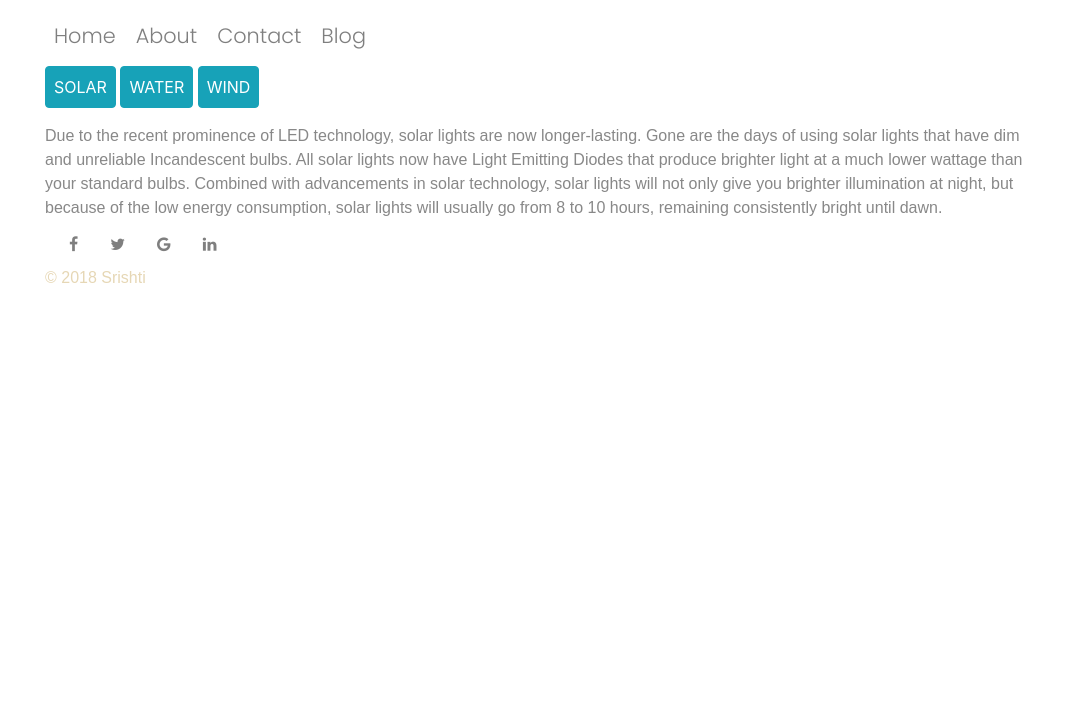
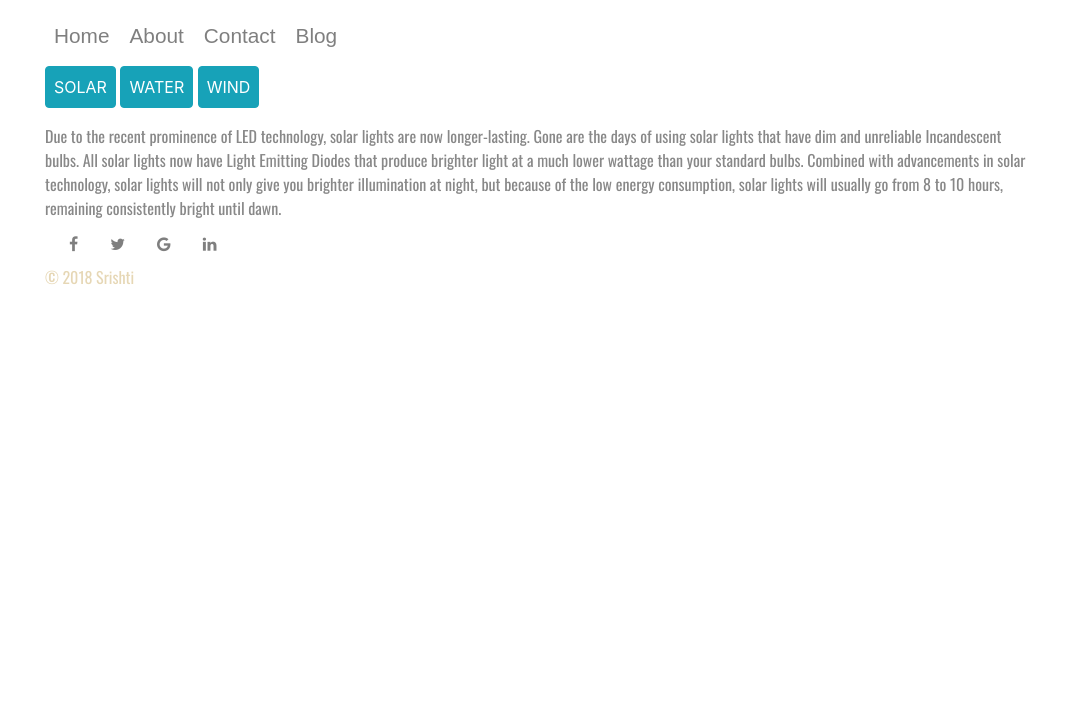
Before and after one commit to srishtibehal/green-energy, a plain HTML site: page index.html in a window 1280 px wide. Shown: the part 99-800 px from the top of the page, without its empty margins (0-1087 px from the left). Drawn offline with nearby package versions, Linux system fonts and the light colour scheme.

Commit message:
Update index.html

```diff
--- a/index.html
+++ b/index.html
@@ -5,7 +5,7 @@
     <meta charset="UTF-8">
     <title>ECOLIGHT</title>
     <link rel="stylesheet" href="https://stackpath.bootstrapcdn.com/bootstrap/4.1.0/css/bootstrap.min.css" integrity="sha384-9gVQ4dYFwwWSjIDZnLEWnxCjeSWFphJiwGPXr1jddIhOegiu1FwO5qRGvFXOdJZ4" crossorigin="anonymous">
-    <link href="https://fonts.googleapis.com/css?family=Poppins:100,300" rel="stylesheet">
+    <link href="https://fonts.googleapis.com/css?family=Oswald" rel="stylesheet">
     <link rel="stylesheet" href="https://cdnjs.cloudflare.com/ajax/libs/font-awesome/4.7.0/css/font-awesome.min.css">
     <link rel="stylesheet" href="./css/main.css">
 
@@ -20,7 +20,7 @@
     </header>
     <nav class="col-lg-12 col-md-12 col-sm-12 navbar navbar-expand-sm navbar-light">
         <ul class="navbar-nav mr-auto">
-            <li class="nav-item pr-1"><a href="#" class="nav-link">Home</a></li>
+            <li class="nav-item pr-1"><a href="index.html" class="nav-link">Home</a></li>
             <li class="nav-item pr-1"><a href="#" class="nav-link">About</a></li>
             <li class="nav-item pr-1"><a href="#" class="nav-link">Contact</a></li>
             <li class="nav-item pr-1"><a href="#" class="nav-link">Blog</a></li>
```
